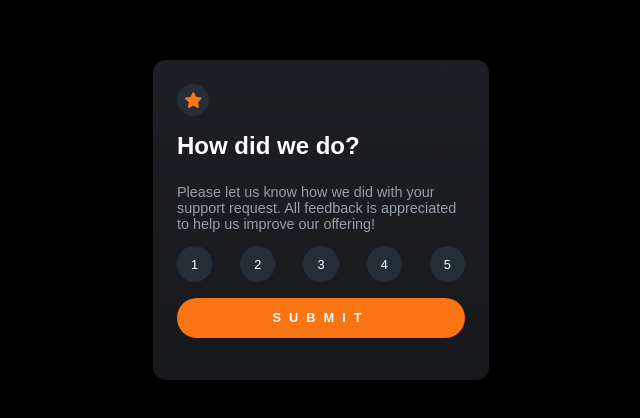
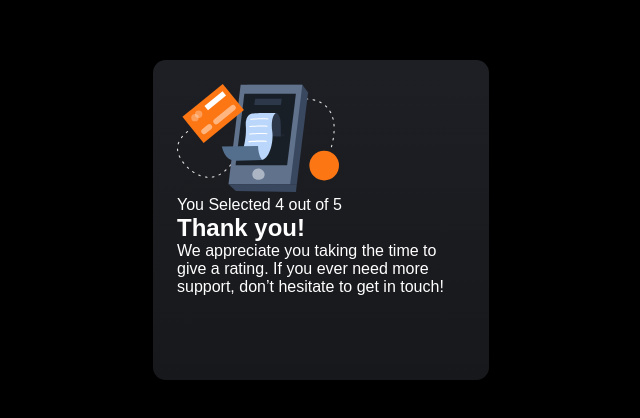
Before and after one commit to NikolaiKoz/FrontendMentor_Interactive_Rating_Component.github.io, a website built with webpack: page index.html in a window 1280 px wide. Shown: the part 180-598 px from the top of the page, without its empty margins (319-959 px from the left). Built offline with nearby package versions, Linux system fonts and the light colour scheme; a web font is replaced by a local one.

Commit message:
ci: :construction: Thanks component , WIP.

```diff
--- a/index.html
+++ b/index.html
@@ -17,7 +17,7 @@
   <body>
     <main>
       <section class="Card">
-        <figure class="Card-containerStar">
+        <!-- <figure class="Card-containerStar">
           <img
             class="Card-containerStar-star"
             src="./assets/icons/icon-star.svg"
@@ -52,13 +52,23 @@
 
         <button class="Card-submitBtn">
           <span class="Card-submitBtn-text">submit</span>
-        </button>
+        </button> -->
+        <section class="Thanks">
+          <figure class="Thanks-imgContainer">
+            <img class="Thanks-imgContainer-img"
+            src="./assets/icons/illustration-thank-you.svg" alt="Thank you img">
+            <figcaption class="Thanks-titleImg">You Selected 4 out of 5</figcaption>
+          </figure>
+          <h2 class="Thanks-title">Thank you!</h2>
+          <p class="Thanks-text">  We appreciate you taking the time to give a rating. If you ever need more support,
+            don’t hesitate to get in touch!</p>
+        </section>
       </section>
 
     </main>
-    <script src="./src/js/Components/Container/choiseOption.js"></script>
+    <!-- <script src="./src/js/Components/Container/choiseOption.js"></script>
     <script src="./src/js/Components/Container/cleanContainer.js"></script>
     <script src="./src/js/Components/Container/showLoder.js"></script>
-    <script src="./src/js/Components/Container/thankYou.js"></script>
+    <script src="./src/js/Components/Container/thankYou.js"></script> -->
   </body>
 </html>
```
